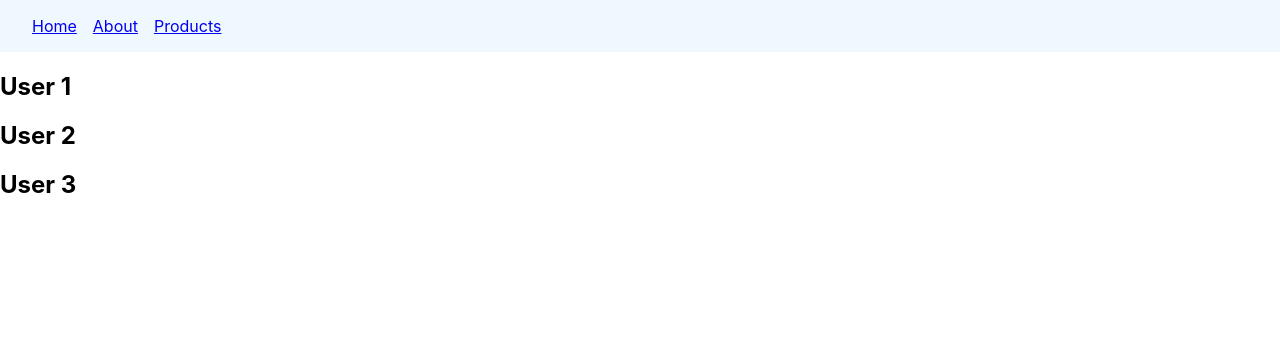
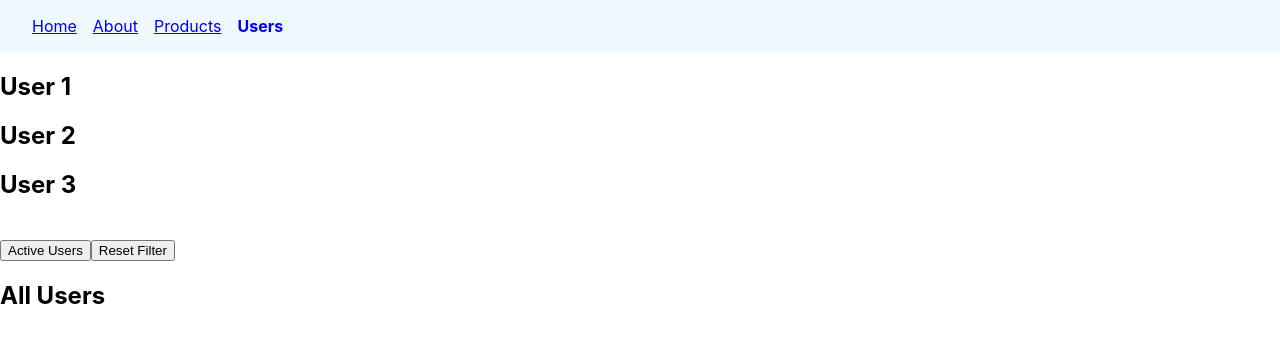
Before and after one commit to amontalvof/react-router-demo, a React (Create React App) app: page /users in a window 1280 px wide. Shown: the top 342 px of the page. Built offline with nearby package versions, Linux system fonts and the light colour scheme.

Commit message:
feat: Search Params

```diff
--- a/src/components/Navbar.js
+++ b/src/components/Navbar.js
@@ -19,6 +19,9 @@
             <NavLink to="/products" style={navLinkStyles}>
                 Products
             </NavLink>
+            <NavLink to="/users" style={navLinkStyles}>
+                Users
+            </NavLink>
         </nav>
     );
 };
--- a/src/components/Users.js
+++ b/src/components/Users.js
@@ -1,13 +1,21 @@
 import React from 'react';
-import { Outlet } from 'react-router-dom';
+import { Outlet, useSearchParams } from 'react-router-dom';
 
 const Users = () => {
+    const [searchParams, setSearchParams] = useSearchParams();
+    const showActiveUsers = searchParams.get('filter') === 'active';
     return (
         <div>
             <h2>User 1</h2>
             <h2>User 2</h2>
             <h2>User 3</h2>
             <Outlet />
+            <br />
+            <button onClick={() => setSearchParams({ filter: 'active' })}>
+                Active Users
+            </button>
+            <button onClick={() => setSearchParams({})}>Reset Filter</button>
+            {showActiveUsers ? <h2>Active Users</h2> : <h2>All Users</h2>}
         </div>
     );
 };
```
